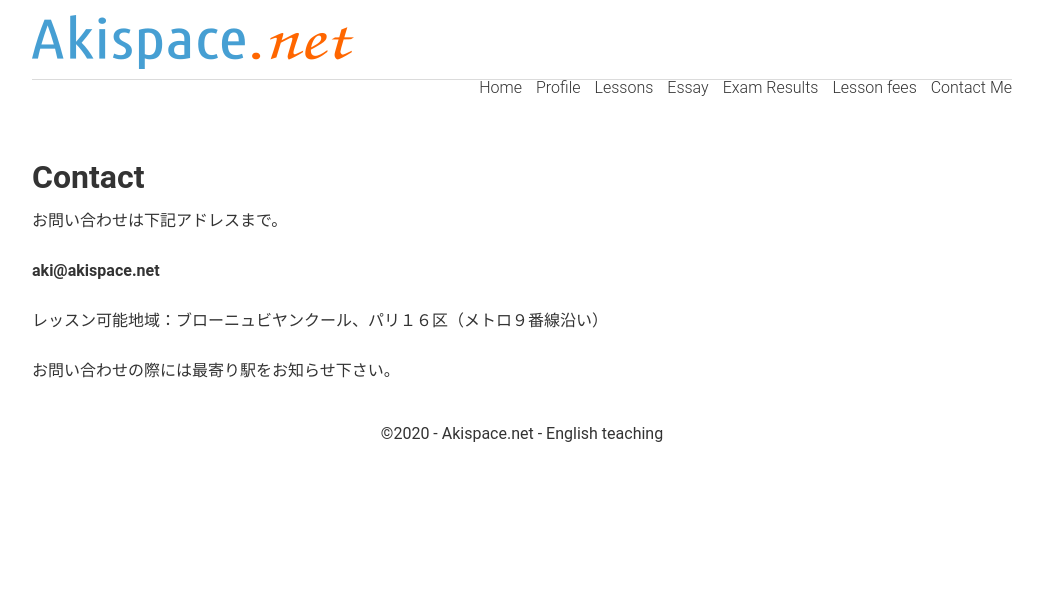
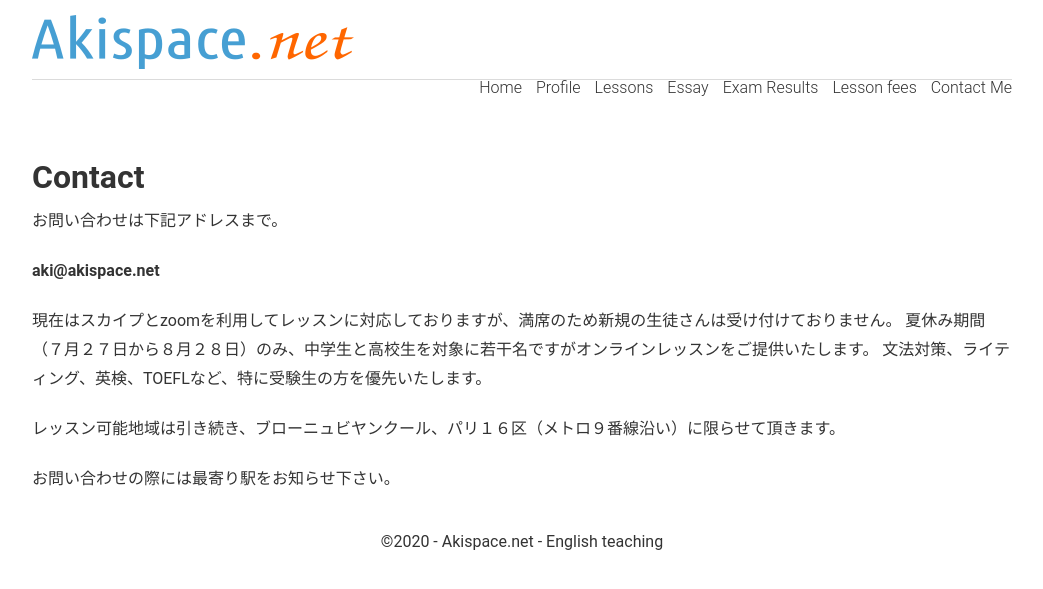
Before and after one commit to phocean/akispace, a Jekyll site: the page built from contact.md, in a window 1280 px wide. Shown: the top 589 px of the page, without its empty margins (118-1161 px from the left). Built offline with Jekyll 4.4.1, drawn with Linux system fonts in a browser that asks for light colours.

Commit message:
some sentences added

```diff
--- a/contact.md
+++ b/contact.md
@@ -12,6 +12,10 @@ description: 英会話講師と家庭教師歴10年以上。英検1級、仏検1
 
 **[aki@akispace.net](mailto:aki@akispace.net)**
 
-レッスン可能地域：ブローニュビヤンクール、パリ１６区（メトロ９番線沿い）
+現在はスカイプとzoomを利用してレッスンに対応しておりますが、満席のため新規の生徒さんは受け付けておりません。
+夏休み期間（７月２７日から８月２８日）のみ、中学生と高校生を対象に若干名ですがオンラインレッスンをご提供いたします。
+文法対策、ライティング、英検、TOEFLなど、特に受験生の方を優先いたします。
+
+レッスン可能地域は引き続き、ブローニュビヤンクール、パリ１６区（メトロ９番線沿い）に限らせて頂きます。
 
 お問い合わせの際には最寄り駅をお知らせ下さい。
```
